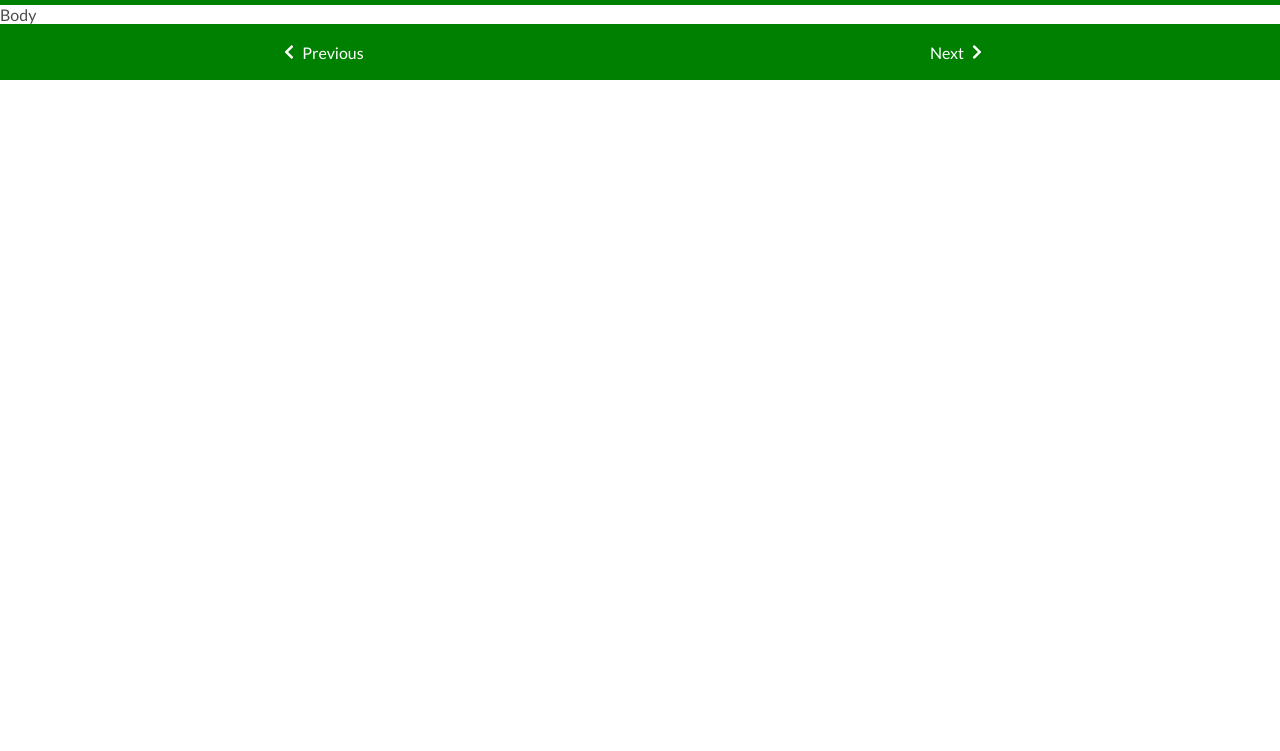
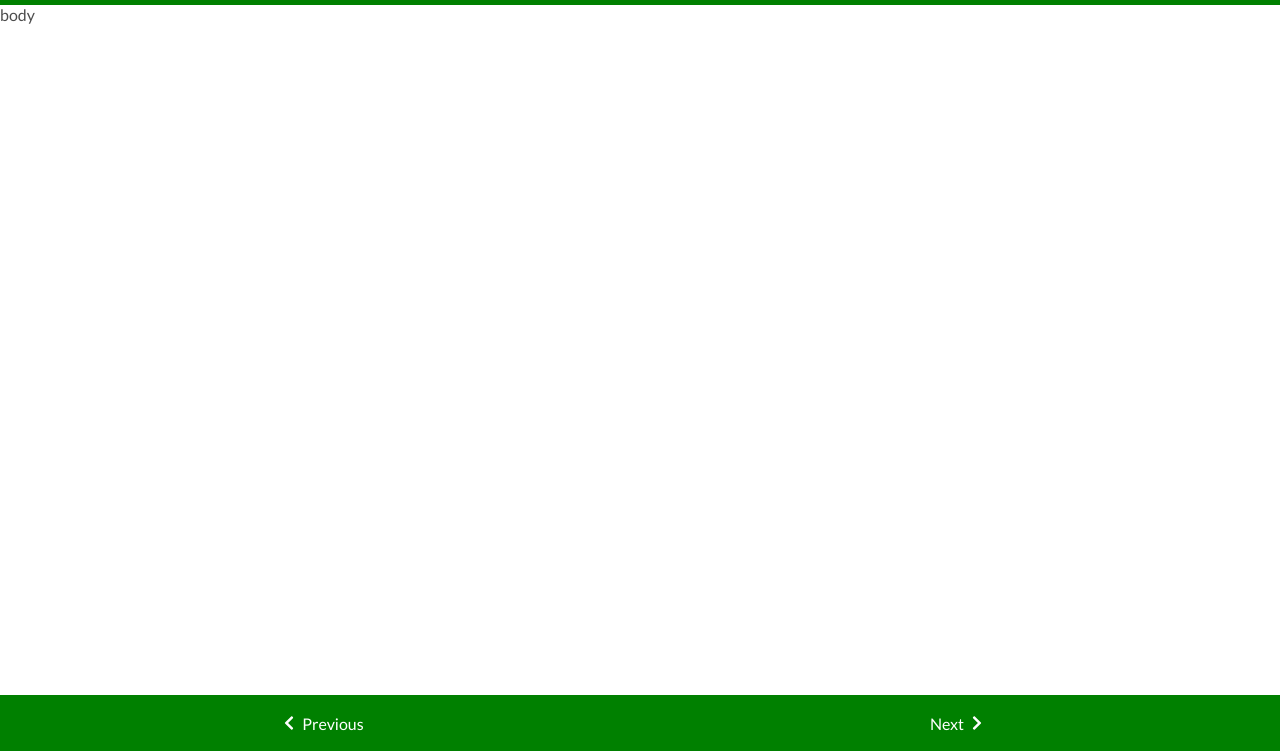
Before and after one commit to codeandrew/Alex-Frontend, a website: page public/template.html in a window 1280 px wide. Shown: the part 49-800 px from the top of the page. Drawn offline with nearby package versions, Linux system fonts and the light colour scheme.

Commit message:
Update Flex layout

```diff
--- a/public/template.html
+++ b/public/template.html
@@ -24,6 +24,9 @@
     <a href="#">Clients</a>
     <a href="#">Contact</a>
   </div>
+
+  <div class="app">
+
     <header>
       <nav class="navbar">
         <button class="navbar-toggler app" type="button" >
@@ -34,9 +37,9 @@
       </nav>
     </header>
 
-  <div class="">
-    <h2> Body </h2>
-  </div>
+    <main>
+      <h1> body</h1>
+    </main>
 
     <footer class="form">
       <div class="container-fluid">
@@ -52,6 +55,8 @@
         </div>
       </div>
     </footer>
+  </div>
+
 
   <!-- Popper.JS -->
   <script src="https://cdnjs.cloudflare.com/ajax/libs/popper.js/1.14.0/umd/popper.min.js" integrity="sha384-cs/chFZiN24E4KMATLdqdvsezGxaGsi4hLGOzlXwp5UZB1LY//20VyM2taTB4QvJ" crossorigin="anonymous"></script>
--- a/sass/components/global.scss
+++ b/sass/components/global.scss
@@ -57,13 +57,22 @@ html, body {
   margin : 0;
   padding : 0;
 }
+.app {
+  height: 100%;
+  display : flex;
+  flex-direction: column;
 
-#app {
- font-family: 'Avenir', Helvetica, Arial, sans-serif;
- -webkit-font-smoothing: antialiased;
- -moz-osx-font-smoothing: grayscale;
- text-align: center;
- color: #2c3e50;
+    header{
+      width: 100%;
+    }
+    main {
+      flex-grow: 1;
+      flex-shrink: 1;
+      flex-basis: auto;
+    }
+    footer {
+      width: 100%;
+    }
 }
 
 .logo {
```
Also changed, not shown: public/form-1-contact.html (+3 -1 lines), public/assets/css/main.css. Lines whose indentation alone changed are shown as unchanged.
